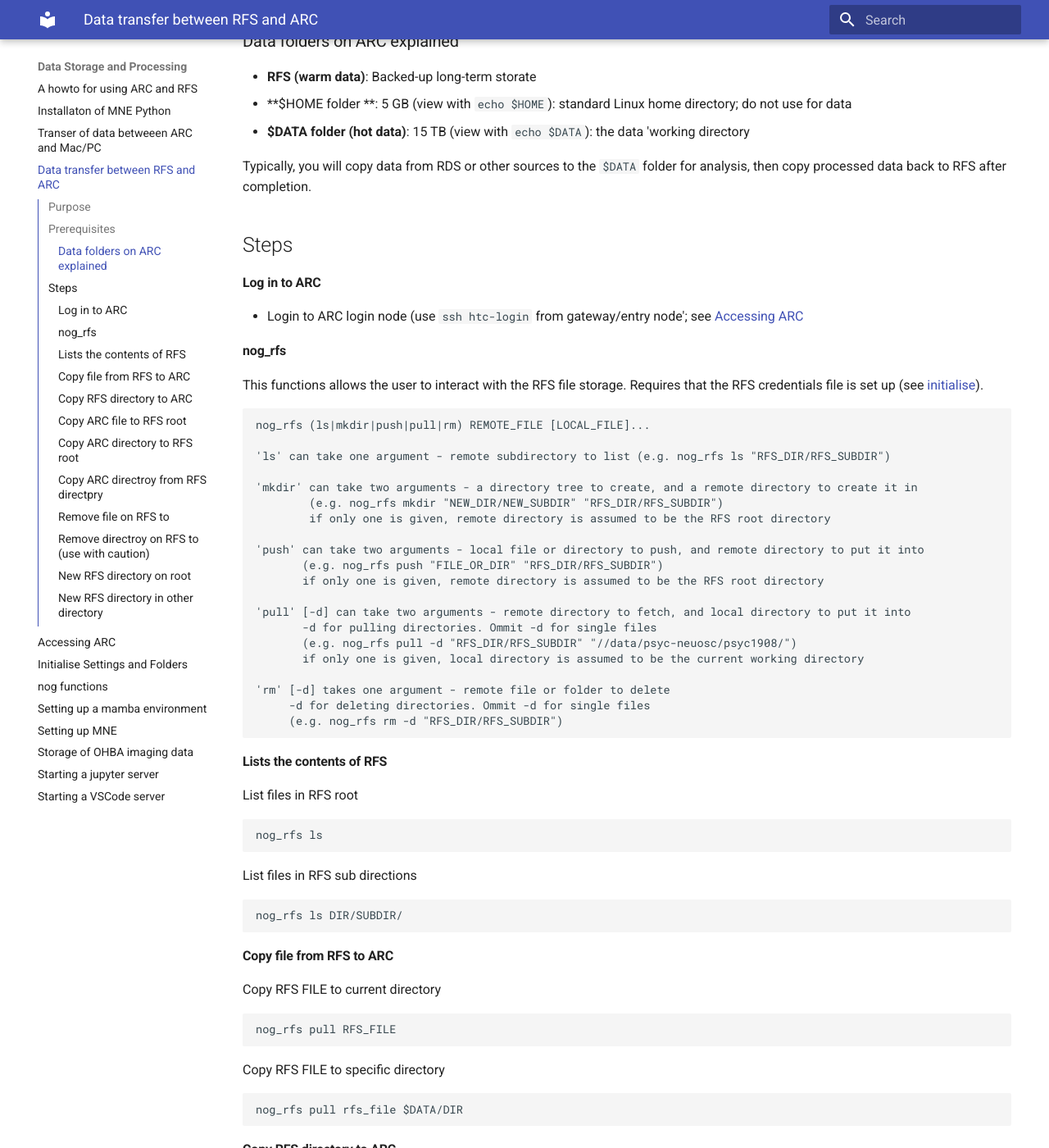
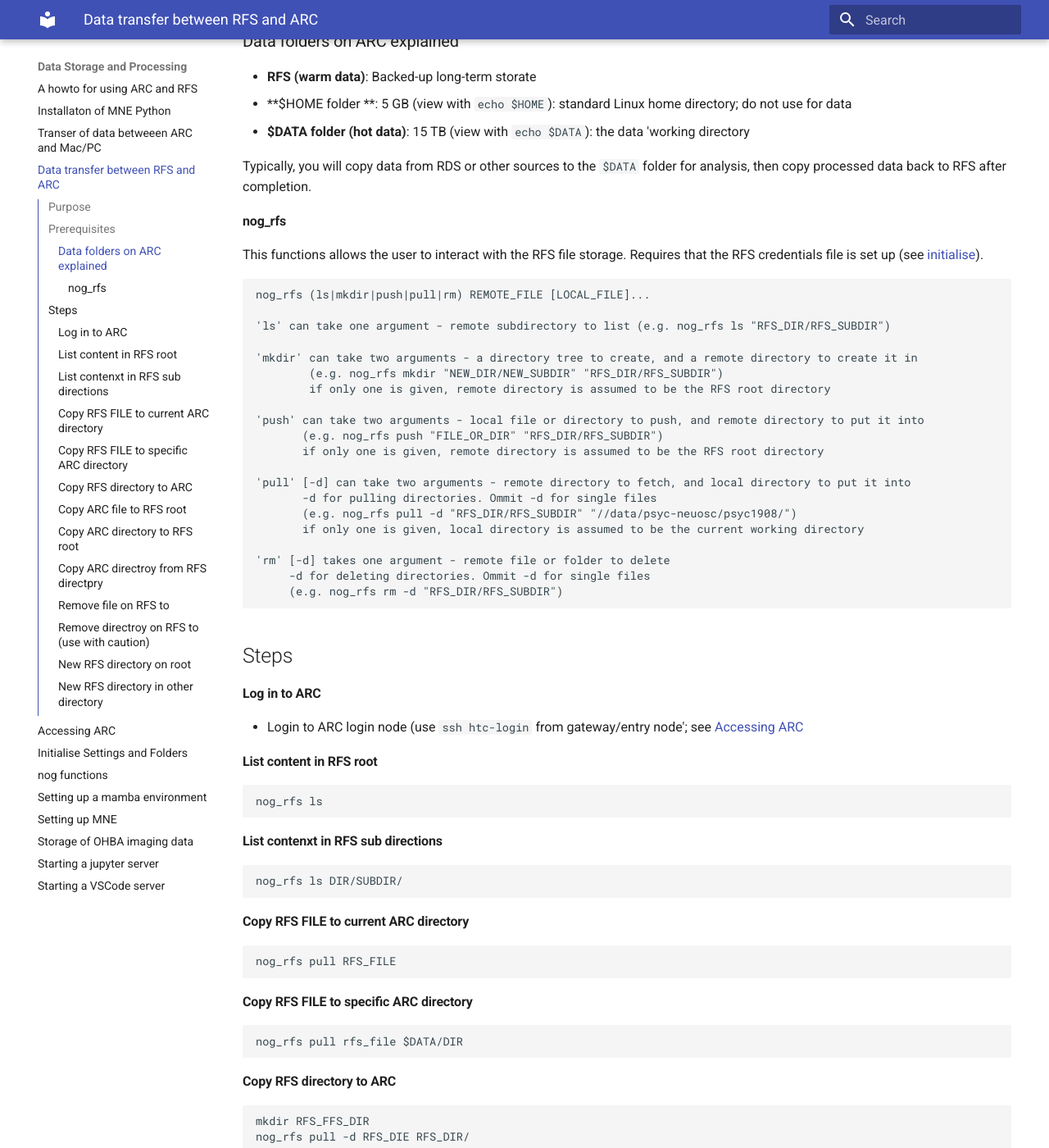
Before and after one commit to Neuronal-Oscillations/group-handbook, an MkDocs documentation site: the page built from docs/Data-Storage-and-Processing/RFS-to-ARC-datatransfer.md, in a window 1280 px wide and 1400 px high, scrolled down 578 px. Shown: the whole window at 82% size. Built offline with MkDocs 1.6.1 and Material for MkDocs 9.7.7, drawn with Linux system fonts in a browser that asks for light colours.

Commit message:
Update RFS-to-ARC-datatransfer.md

````diff
--- a/docs/Data-Storage-and-Processing/RFS-to-ARC-datatransfer.md
+++ b/docs/Data-Storage-and-Processing/RFS-to-ARC-datatransfer.md
@@ -16,13 +16,6 @@ Recommendations for copying raw data (typically from RFS; warm data) to anf from
 - **$DATA folder (hot data)**: 15 TB (view with `echo $DATA`): the data 'working directory
 
 Typically, you will copy data from RDS or other sources to the `$DATA` folder for analysis, then copy processed data back to RFS after completion.
-
-
-## Steps
-
-#### Log in to ARC
-- Login to ARC login node (use `ssh htc-login` from gateway/entry node'; see [Accessing ARC](accessing-ARC.md)
-
 
 
 #### nog_rfs
@@ -52,22 +45,28 @@ nog_rfs (ls|mkdir|push|pull|rm) REMOTE_FILE [LOCAL_FILE]...
      (e.g. nog_rfs rm -d "RFS_DIR/RFS_SUBDIR")
 ```
 
-#### Lists the contents of RFS
-List files in RFS root
+
+
+## Steps
+
+#### Log in to ARC
+- Login to ARC login node (use `ssh htc-login` from gateway/entry node'; see [Accessing ARC](accessing-ARC.md)
+
+#### List content in RFS root
 ```bash
 nog_rfs ls
 ```
-List files in RFS sub directions
+#### List contenxt in RFS sub directions
+
 ```bash
 nog_rfs ls DIR/SUBDIR/
 ```
-#### Copy file from RFS to ARC
 
-Copy RFS FILE to current directory
+#### Copy RFS FILE to current ARC directory
 ```bash
 nog_rfs pull RFS_FILE
 ```
-Copy RFS FILE to specific directory
+#### Copy RFS FILE to specific ARC directory
 ```bash
 nog_rfs pull rfs_file $DATA/DIR
 ```
@@ -77,7 +76,6 @@ nog_rfs pull rfs_file $DATA/DIR
 mkdir RFS_FFS_DIR
 nog_rfs pull -d RFS_DIE RFS_DIR/
 ```
-
 
 #### Copy ARC file to RFS root
 ```bash
@@ -102,7 +100,6 @@ nog_rfs rm RFS_DIR/FRS_FILE
 nog_rfs rm -d RFS_DIR/RFS_SUBDIR
 ```
 
-
 #### New RFS directory on root
 ```bash
 nog_rfs mkdir "NEW_DIR
````
